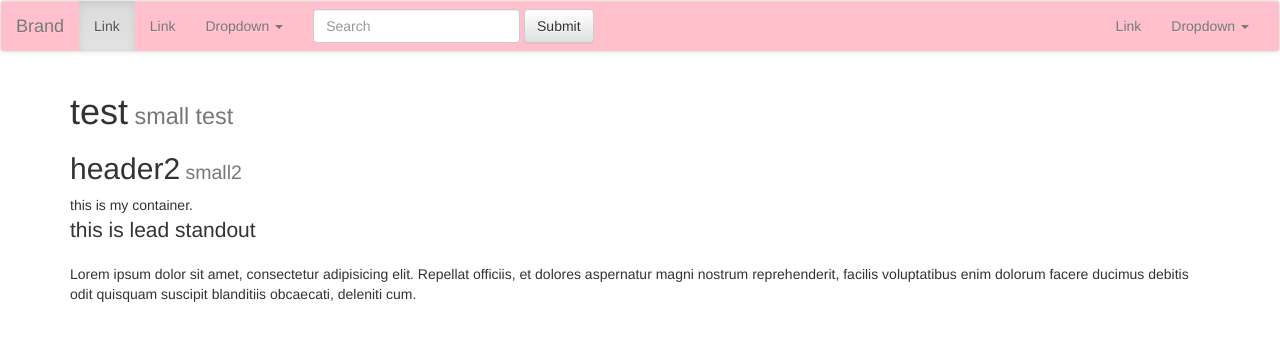
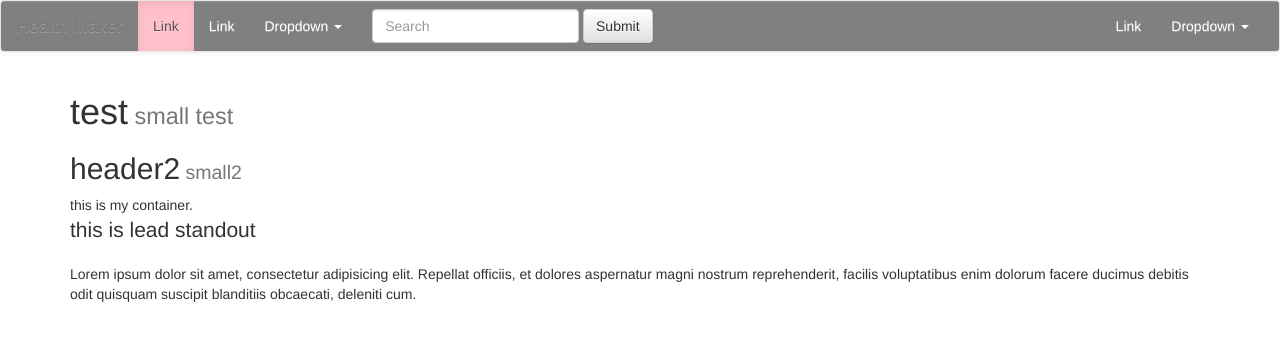
Before and after one commit to paroza/lesson2, a plain HTML site: page bootstrap.html in a window 1280 px wide. Drawn offline with nearby package versions, Linux system fonts and the light colour scheme.

Commit message:
bootstrap customized

```diff
--- a/bootstrap.html
+++ b/bootstrap.html
@@ -27,7 +27,7 @@
         <span class="icon-bar"></span>
         <span class="icon-bar"></span>
       </button>
-      <a class="navbar-brand" href="#">Brand</a>
+      <a class="navbar-brand" href="#">Health Maker</a>
     </div>
 
     <!-- Collect the nav links, forms, and other content for toggling -->
--- a/css/mine.css
+++ b/css/mine.css
@@ -1,3 +1,14 @@
+
 .navbar {
-	background:pink;
+	background: gray;
 }
+
+.navbar-default .navbar-nav>.active>a, .navbar-default .navbar-nav>.active>a:focus, .navbar-default .navbar-nav>.active>a:hover{
+	background: pink;
+}
+
+/*by adding a comma, you move it out of the parent */
+.navbar-default .navbar-nav>li>a
+ {
+	color:white;
+ }
```
